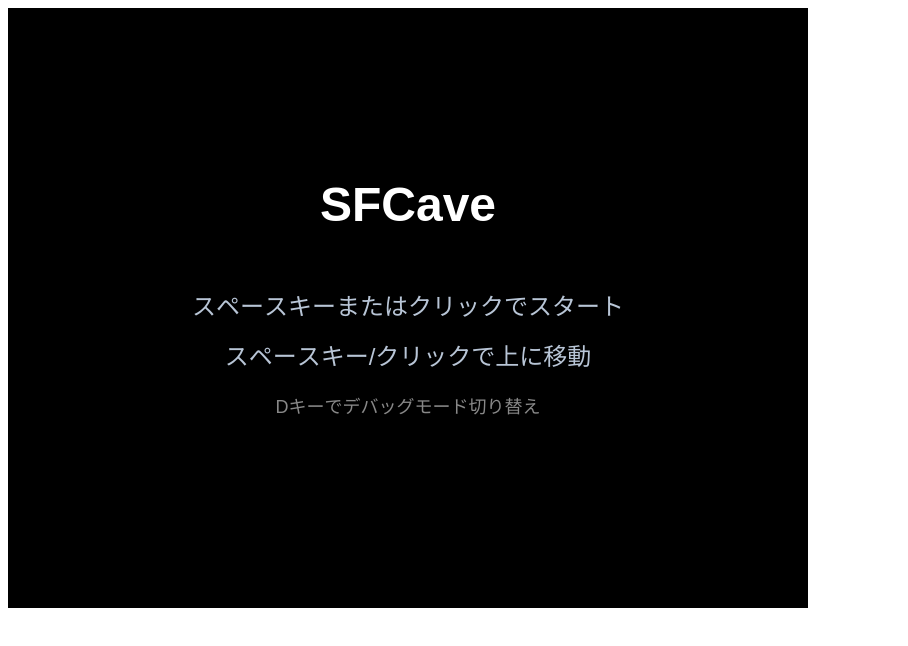
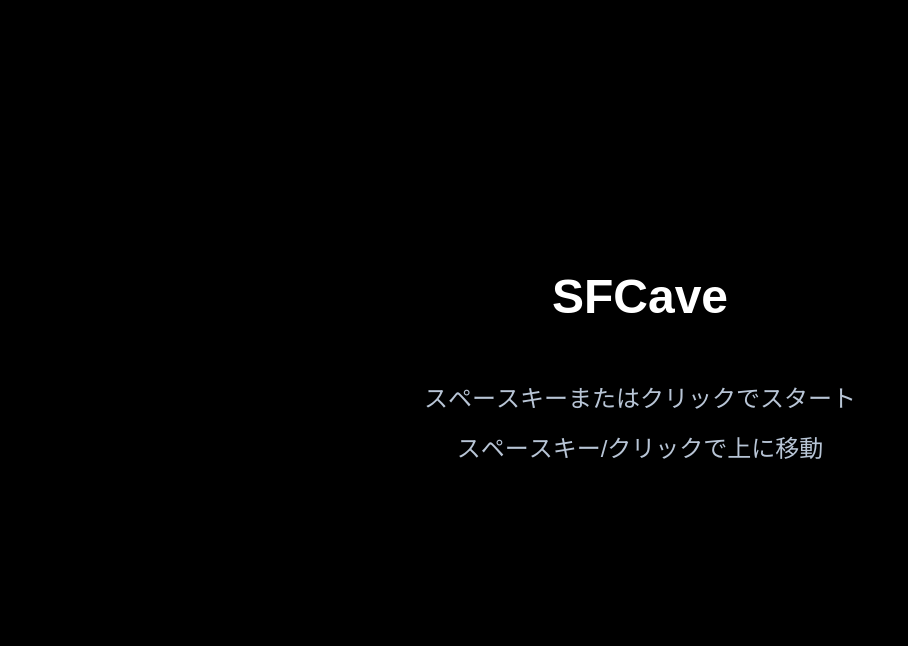
Before and after one commit to psc-s-yamato/2026-game, a plain HTML site: page index.html in a window 1280 px wide. Shown: the whole page, without its empty margins (0-908 px from the left). Drawn offline with Linux system fonts and the light colour scheme.

Commit message:
画面サイズ修正

```diff
--- a/index.html
+++ b/index.html
@@ -7,6 +7,23 @@
   <meta http-equiv="Pragma" content="no-cache">
   <meta http-equiv="Expires" content="0">
   <title>SFCave Game</title>
+  <style>
+    html, body {
+      margin: 0;
+      padding: 0;
+      width: 100%;
+      height: 100%;
+      overflow: hidden;
+    }
+    #app {
+      width: 100%;
+      height: 100%;
+      margin: 0;
+    }
+    #game-canvas {
+      display: block;
+    }
+  </style>
   <script type="module" crossorigin src="/2026-game/assets/index.js"></script>
 </head>
 <body>
```
Also changed, not shown: assets/index.js.
